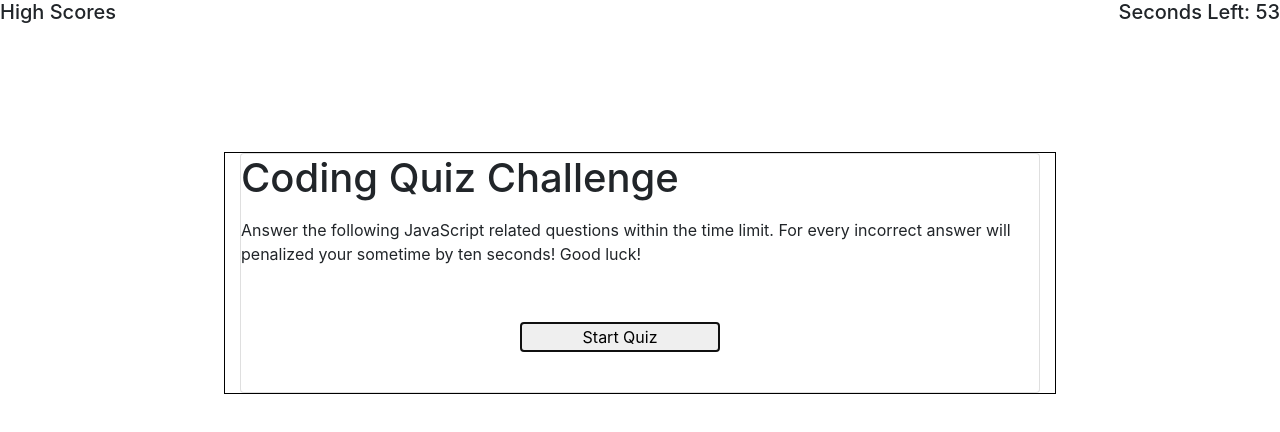
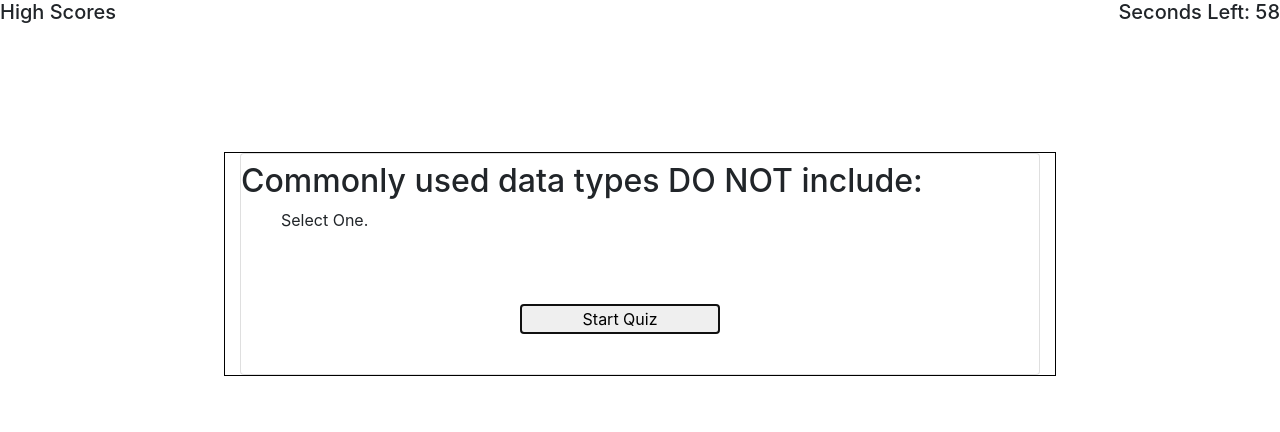
Before and after one commit to mnorthup2207/web_APIs_Homework_4, a plain HTML site: page index.html in a window 1280 px wide. Both pictures are taken after a click on the button "Start Quiz". Drawn offline with nearby package versions, Linux system fonts and the light colour scheme.

Commit message:
added advent listener to stat button, tmer starts with click, including page change to first question. no submit button yet.

```diff
--- a/index.html
+++ b/index.html
@@ -17,12 +17,13 @@
     <br>
     <div class="container">
         <div class="card">
-            <h1>Coding Quiz Challenge</h1>
+            <h1 class="h1El">Coding Quiz Challenge</h1>
             <h2 class="numInput"></h2>
-            <p>
+            <div class="main"></div>
+            <p class="para">
                 Answer the following JavaScript related questions within the time limit. For every incorrect answer will penalized your sometime by ten seconds! Good luck!
             </p>
-            <button>Start Quiz</button>
+            <button class="startBtn"   >Start Quiz</button>
         </div>
 
     </div>
--- a/script.js
+++ b/script.js
@@ -1,3 +1,10 @@
+var startBtn = document.querySelector(".startBtn");
+var timerEl = document.querySelector(".timer");
+var h1El = document.querySelector(".h1El")
+var h2El = document.querySelector(".numInput")
+var pEl = document.querySelector(".para")
+var mainEl =document.querySelector(".main")
+
 var questions = [
     {
         title: "Commonly used data types DO NOT include:",
@@ -12,9 +19,8 @@ var questions = [
     ///etc.
 ];
 
-var timerEl = document.querySelector(".timer");
 
-// Timer functon and variables
+// Timer function and variables
 var secondsLeft = 60; // setting timer
 
 function setTime() {
@@ -24,7 +30,7 @@ function setTime() {
 
         if (secondsLeft === 0) {
             clearInterval(timerInterval);
-            sendMessage();
+            // sendMessage();
         }
 
     }, 1000);
@@ -40,4 +46,26 @@ function setTime() {
 
 //   }
 
-  setTime();
+
+
+
+startBtn.addEventListener("click", function(event) {
+    event.preventDefault();
+    setTime();
+    firstQ()
+    console.log(questions[0].title);
+
+    function firstQ() {
+        h1El.textContent = " ";
+        pEl.textContent = " ";
+        h2El.textContent = questions[0].title
+
+        var olEl = document.createElement("ol")
+        olEl.textContent = "Select One.";
+        mainEl.appendChild(olEl);
+
+
+    }
+
+
+});
```
